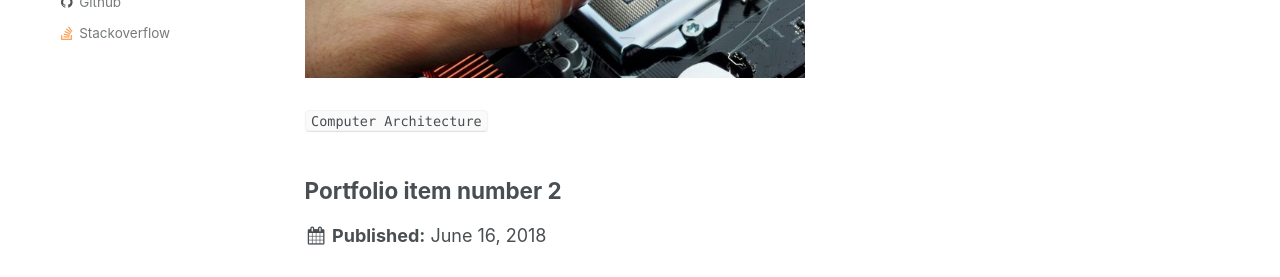
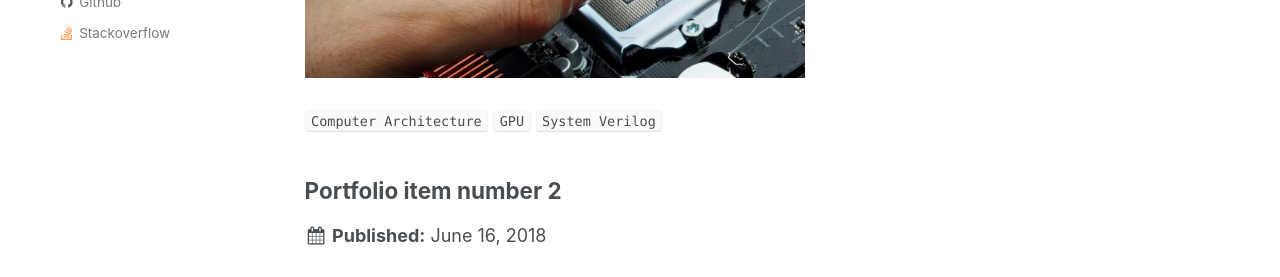
Before and after one commit to Karthik4293/Karthik4293.github.io, a Jekyll site: the page built from _pages/portfolio.html, in a window 1280 px wide and 1326 px high. Shown: the part 457-734 px from the top of the window. Built offline with Jekyll 4.4.1, drawn with Linux system fonts in a browser that asks for light colours.

```diff
--- a/_portfolio/CELL-SPU.md
+++ b/_portfolio/CELL-SPU.md
@@ -1,6 +1,6 @@
 ---
 title: "Design and modeling of CELL-SPU lite Processor"
-excerpt: "<i>A dual-issue Multimedia Processor based on CELL architecture.</i><br/><img width ='500' src='/images/CELL_SPU.jpg'><br/><br/><code>Computer Architecture</code>"
+excerpt: "<i>A dual-issue Multimedia Processor based on CELL architecture.</i><br/><img width ='500' src='/images/CELL_SPU.jpg'><br/><br/>`Computer Architecture`    `GPU`    `System Verilog`"
 collection: portfolio
 ---
 
```
